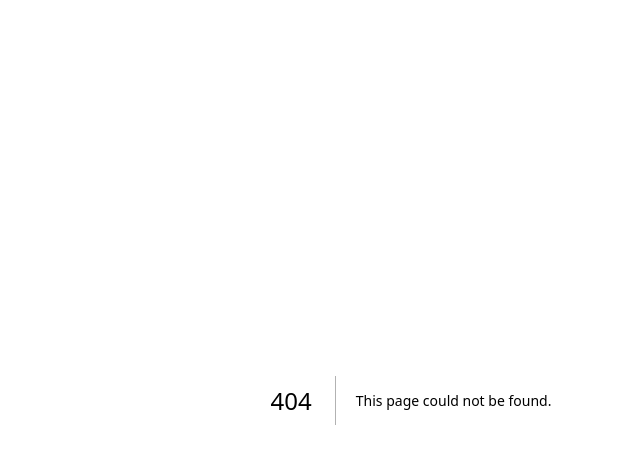
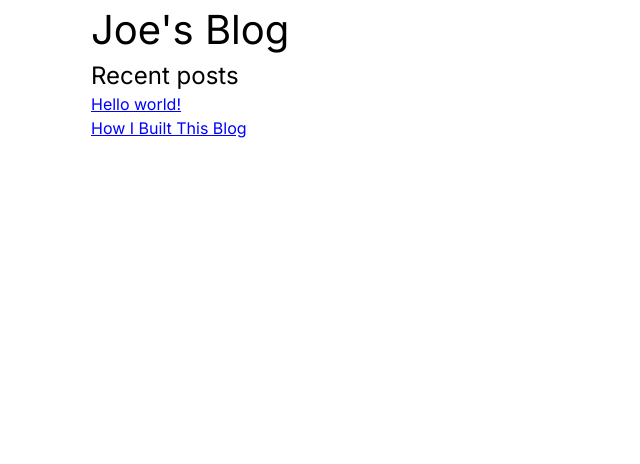
Before and after one commit to jtorreggiani/blog, a Next.js app: page /nextjs-github-pages/ in a window 1280 px wide. Before the commit this address had no page. Shown: the top 464 px of the page, without its empty margins (229-869 px from the left). Built offline with nearby package versions, Linux system fonts and the light colour scheme.

Commit message:
Set up for github pages.

```diff
--- a/app/page.tsx
+++ b/app/page.tsx
@@ -14,11 +14,11 @@ export default async function Home() {
 
   return (
     <main className="mx-auto w-1/2">
-      <h1>Joe's Blog</h1>
+      <h1>Joe&apos;s Blog</h1>
       <h3 className="text-2xl">Recent posts</h3>
       <ul>
         {pages.map((page) => (
-          <li>
+          <li key={page.slug}>
             <a href={`/posts/${page.slug}`}>
               {page.title}
             </a>
--- a/next.config.js
+++ b/next.config.js
@@ -1,8 +1,34 @@
 const withMDX = require('@next/mdx')()
 
-/** @type {import('next').NextConfig} */
+/**
+ * @type {import('next').NextConfig}
+ **/
 const nextConfig = {
+  /**
+   * Enable static exports for the App Router.
+   *
+   * @see https://nextjs.org/docs/pages/building-your-application/deploying/static-exports
+   */
+  output: "export",
+
   pageExtensions: ['js', 'jsx', 'mdx', 'ts', 'tsx'],
-}
+
+  /**
+   * Set base path. This is usually the slug of your repository.
+   *
+   * @see https://nextjs.org/docs/app/api-reference/next-config-js/basePath
+   */
+  basePath: "/nextjs-github-pages",
+
+  /**
+   * Disable server-based image optimization. Next.js does not support
+   * dynamic features with static exports.
+   *
+   * @see https://nextjs.org/docs/pages/api-reference/components/image#unoptimized
+   */
+  images: {
+    unoptimized: true,
+  },
+};
 
 module.exports = withMDX(nextConfig)
```
Also changed, not shown: 1 other file (tests, documents, lock files or other folders).
